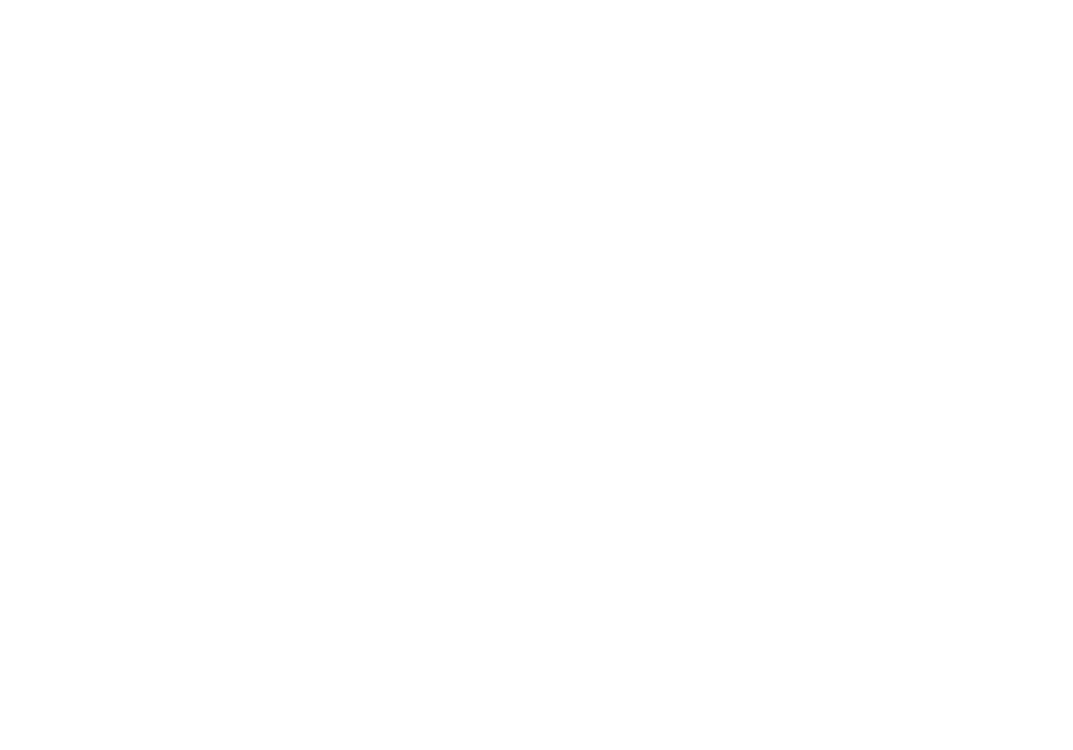
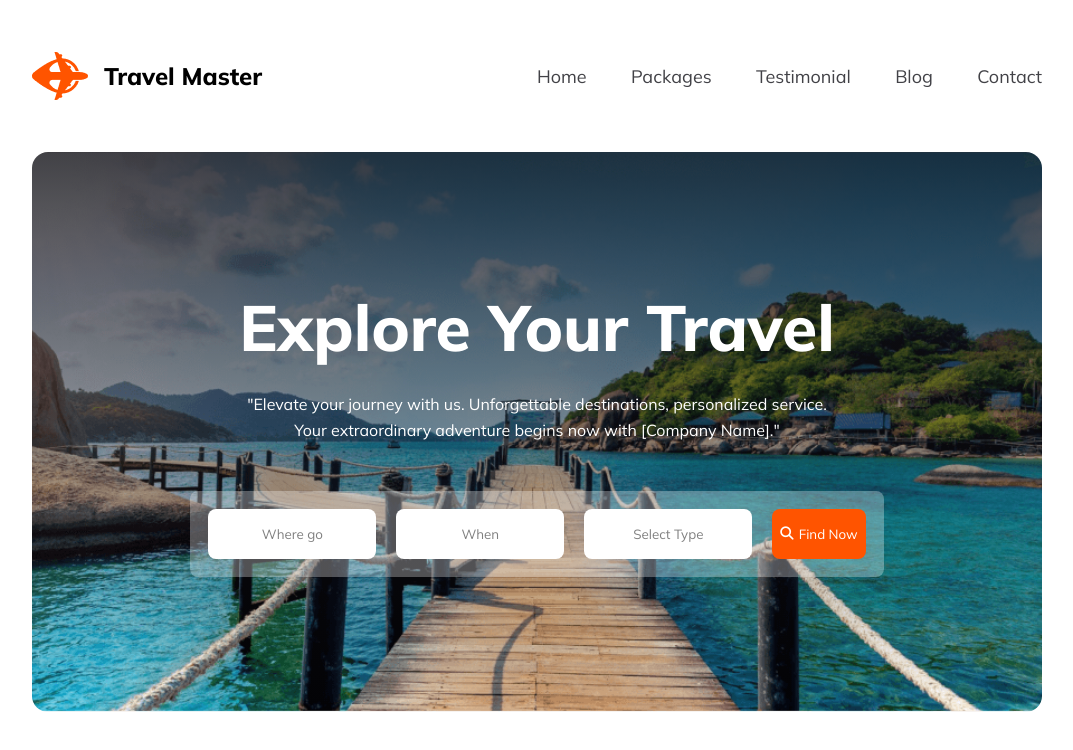
Before and after one commit to NihanShahriarPalock/PH-Assignment-2, a plain HTML site: page index.html in a window 1280 px wide. Shown: the whole page, without its empty margins (103-1176 px from the left). Drawn offline with Linux system fonts and the light colour scheme.

Commit message:
header complete

```diff
--- a/index.html
+++ b/index.html
@@ -1,23 +1,65 @@
 <!DOCTYPE html>
 <html lang="en">
-<head>
-    <meta charset="UTF-8">
-    <meta name="viewport" content="width=device-width, initial-scale=1.0">
+  <head>
+    <meta charset="UTF-8" />
+    <meta name="viewport" content="width=device-width, initial-scale=1.0" />
     <title>Assignment-2</title>
-    <link rel="stylesheet" href="./styles/style.css">
-</head>
-<body>
+    <link
+      rel="stylesheet"
+      href="https://cdnjs.cloudflare.com/ajax/libs/font-awesome/6.5.1/css/all.min.css"
+      integrity="sha512-DTOQO9RWCH3ppGqcWaEA1BIZOC6xxalwEsw9c2QQeAIftl+Vegovlnee1c9QX4TctnWMn13TZye+giMm8e2LwA=="
+      crossorigin="anonymous"
+      referrerpolicy="no-referrer"
+    />
+    <link rel="stylesheet" href="./styles/style.css" />
+  </head>
+  <body>
+    <!-- Header Section Starts -->
     <header>
+      <nav>
+        <div class="navbar">
+          <div class="nav-logo">
+            <img src="./images/logo.png" alt="Website Logo" />
+            <h1>Travel<span class="travel"> Master</span></h1>
+          </div>
 
+          <div class="nav-link">
+            <a href="">Home</a>
+            <a href="">Packages</a>
+            <a href="">Testimonial</a>
+            <a href="">Blog</a>
+            <a href="">Contact</a>
+          </div>
+          <div class="hamburger">
+            <i class="fa-solid fa-bars"></i>
+          </div>
+        </div>
+      </nav>
+
+      <div class="hero-section">
+        <h1 class="hero-title">Explore Your Travel</h1>
+        <p class="hero-descrip">
+          "Elevate your journey with us. Unforgettable destinations,
+          personalized service. <br />
+          Your extraordinary adventure begins now with [Company Name]."
+        </p>
+
+        <div class="input-field">
+          <input class="box" type="text" name="" placeholder="Where go" id="" />
+
+          <input class="box" type="text" name="" placeholder="When" id="" />
+
+          <input class="box" type="text" name=""placeholder="Select Type"id=""/>
+
+          <button class="box">
+            <i class="fa-solid fa-magnifying-glass"></i>Find Now
+          </button>
+        </div>
+      </div>
     </header>
 
-    <main>
+    <main></main>
 
-    </main>
-
-    <footer>
-
-    </footer>
-
-</body>
+    <footer></footer>
+  </body>
 </html>
--- a/styles/style.css
+++ b/styles/style.css
@@ -0,0 +1,176 @@
+@import url("https://fonts.googleapis.com/css2?family=Mulish:wght@400;800&display=swap");
+
+* {
+  margin: 0;
+  padding: 0;
+  box-sizing: border-box;
+  font-family: "Mulish", sans-serif;
+}
+
+:root {
+  --primary-color: #ff5400;
+  --secondary-color: #5a5a5d;
+}
+
+/* Common Style Section */
+
+/* .btn-primary {
+  height: 52px;
+  border-radius: 8px;
+  background-color: var(--primary-color);
+  color: #fff;
+  text-align: center;
+  font-size: 20px;
+  font-weight: 800;
+} */
+
+header,
+main {
+  /* max-width: 1440px; */
+  margin: 0 135px;
+}
+
+/* Header Section Styles */
+
+.navbar {
+  display: flex;
+  justify-content: center;
+  margin: 52px auto;
+}
+
+.nav-logo {
+  display: flex;
+  width: 50%;
+  align-items: center;
+}
+
+.nav-logo img {
+  margin-right: 16px;
+}
+
+.nav-link {
+  width: 50%;
+  display: flex;
+  justify-content: space-between;
+  align-items: center;
+}
+
+.nav-link > a {
+  text-decoration: none;
+  color: #424247;
+  font-size: 18px;
+  font-weight: 400;
+}
+
+.hamburger {
+  display: none;
+}
+
+.hero-section {
+  background: linear-gradient(
+      180deg,
+      rgba(19, 19, 24, 0.8) 0%,
+      rgba(19, 19, 24, 0) 100%
+    ),
+    url("/images/header-background.png");
+  background-position: bottom center;
+  background-size: cover;
+  height: 70vh;
+  width: auto;
+  margin: 8px auto;
+  border-radius: 16px;
+  text-align: center;
+  color: #fff;
+  display: flex;
+  flex-direction: column;
+  justify-content: center;
+  align-items: center;
+}
+
+.hero-title {
+  font-size: 4rem;
+  font-weight: 800;
+}
+
+.hero-descrip {
+  font-weight: 400;
+  line-height: 26px;
+  margin: 24px 0 48px;
+}
+
+.input-field {
+  display: flex;
+  justify-content: center;
+  align-items: center;
+  border-radius: 8px;
+  background-color: rgba(255, 255, 255, 0.3);
+  padding: 8px;
+  margin: 0 auto;
+}
+
+.box {
+  height: 50px;
+  margin: 10px;
+  background-color: #fff;
+  color: rgb(0, 0, 0);
+  text-align: center;
+  border-radius: 8px;
+  display: flex;
+  justify-content: center;
+  align-items: center;
+  border: none;
+  padding: 8px;
+  box-sizing: border-box;
+}
+
+.input-field button {
+  cursor: pointer;
+  background-color: var(--primary-color);
+  color: #fff;
+}
+
+.box:focus {
+  outline: none;
+}
+
+input::placeholder {
+  text-align: center;
+}
+
+.box::placeholder {
+  color: rgba(0, 0, 0, 0.5);
+}
+
+.fa-magnifying-glass {
+  margin-right: 5px;
+}
+
+@media screen and (max-width: 600px) {
+  header,
+  main {
+    margin: 10px;
+  }
+  .nav-link {
+    display: none;
+  }
+  .navbar {
+    margin: 10px;
+  }
+  .hamburger {
+    /* border: 2px solid red; */
+    width: 50%;
+    display: flex;
+    justify-content: flex-end;
+    align-items: center;
+  }
+
+  .hamburger i {
+    font-size: 1.2em;
+    margin-right: 10px;
+  }
+  .box,
+  .input-field,
+  button {
+    flex-direction: column;
+  }
+}
```
Also changed, not shown: images/Group 39.png (added), images/Group 40.png (added), images/Group 40089.png (added), images/Rectangle 10.png (added), images/Rectangle 11.png (added), images/Rectangle 4.png (added), images/Rectangle 5.png (added), images/Rectangle 6.png (added), images/Rectangle 7.png (added), images/Rectangle 8 (1).png (added), images/Rectangle 8.png (added), images/Rectangle 9.png (added), images/header-background.png (added), images/logo.png (added).
